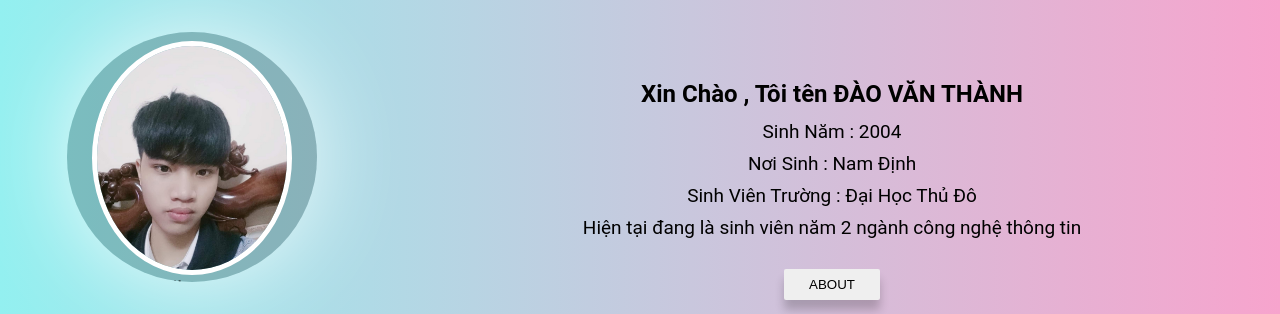
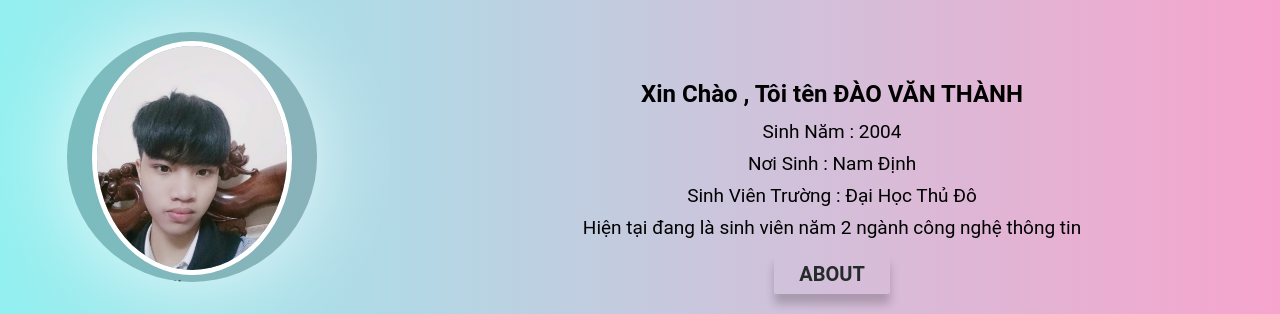
Before and after one commit to Onner04/bai-60-, a plain HTML site: page index.html in a window 1280 px wide. Shown: the part 838-1152 px from the top of the page. Drawn offline with Linux system fonts and the light colour scheme.

Commit message:
first commit

```diff
--- a/access/css/main.css
+++ b/access/css/main.css
@@ -304,6 +304,17 @@
 .about-btn:hover{
     cursor: pointer;
     background-color: #999;
+}
+.about-btn{
+    background-color: var(--white-color);
+    text-decoration: none;
+    font-weight: 600;
+    font-size: 2rem;
+    color: var(--text-color);
+}
+.about-box__btn{
+    margin-top: 22px;
+
 }
 .container-about__child-content{
 
--- a/index.html
+++ b/index.html
@@ -25,10 +25,10 @@
                     <div class="header-mobile__nav" id="click-nav">
                         <ul class="header-mobile__nav-list">
                             <li class="header-mobile__nav-list-child header-mobile__nav-list-child-1">
-                                <a href="" class="mobile__nav-list-child-link">Home</a>
+                                <a href="https://onner04.github.io/bai-60-/" class="mobile__nav-list-child-link">Home</a>
                             </li>
                             <li class="header-mobile__nav-list-child">
-                                <a href="" class="mobile__nav-list-child-link">About</a>
+                                <a href="https://onnerin.000webhostapp.com/about/" class="mobile__nav-list-child-link">About</a>
                             </li>
                             <li class="header-mobile__nav-list-child">
                                 <a href="https://onnerin.000webhostapp.com/work/" class="mobile__nav-list-child-link">Portfolio of work</a>
@@ -53,13 +53,13 @@
             <div class="header">
                 <div class="header-left">
                     <h1 class="header-left__pro">
-                        PORTFOLIOb
+                        PORTFOLIO
                     </h1>
                 </div>
                 <div class="header-nav">
                     <ul class="header-nav__list">
                         <li class="nav__list-child">
-                            <a href="" class="about-link">Home</a>
+                            <a href="https://onner04.github.io/bai-60-/" class="about-link">Home</a>
                         </li>
                         <li class="nav__list-child">
                             <a href="https://onnerin.000webhostapp.com/about/" class="about-link">About</a>
@@ -165,7 +165,10 @@
                             <p class="container-about__child-list">Nơi Sinh : Nam Định</p>
                             <p class="container-about__child-list">Sinh Viên Trường : Đại Học Thủ Đô</p>
                             <p class="container-about__child-list">Hiện tại đang là sinh viên năm 2 ngành công nghệ thông tin</p>
-                            <button class="about-btn">ABOUT</button>
+                            <div class="about-box__btn">
+
+                                <a href="https://onnerin.000webhostapp.com/about/" class="about-btn">ABOUT</a>
+                            </div>
                         </div>
                     </div>
             </div>
@@ -196,7 +199,7 @@
                         </div>
                     </div>
                 </div>
-                <div class="container-work-post">
+                     <div class="container-work-post">
                     <a href="https://onnerin.000webhostapp.com/work/" class="container-work-up">Các bài tập đã làm</a>
                     </div>
 
```
Also changed, not shown: child/about/index.html (+2 -2 lines), child/work/index.html (+2 -2 lines).
